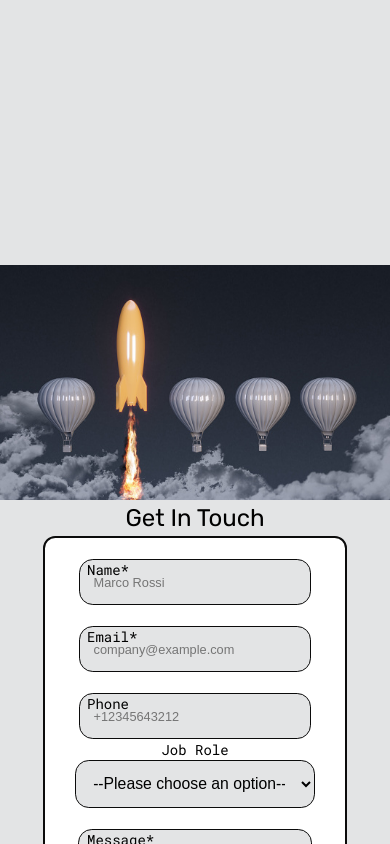
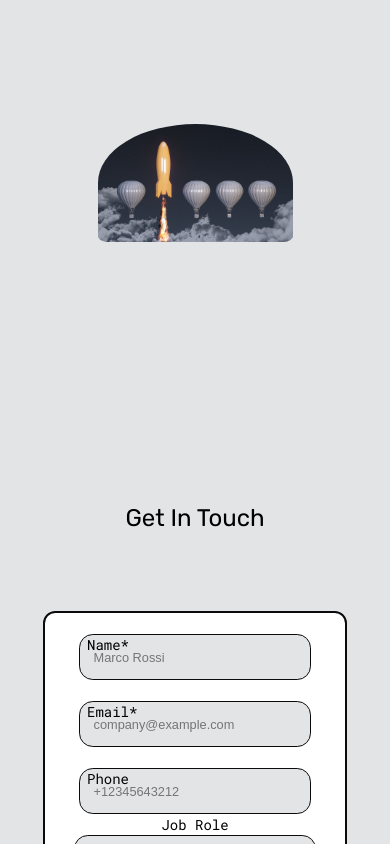
Before and after one commit to furawa/fullstack_dev_projects, a website: page portfolio/index.html in a window 390 px wide. Shown: the part 5380-6224 px from the top of the page. Drawn offline with Linux system fonts and the light colour scheme; a web font is replaced by a local one.

Commit message:
docs: 1st mobile version

```diff
--- a/portfolio/assets/css/style.css
+++ b/portfolio/assets/css/style.css
@@ -191,7 +191,7 @@ nav a:hover {
   margin-left: 3em;
 }
 .form__input {
-  max-width: 80%;
+  max-width: 90%;
   font-size: 1.125em;
   padding: 0.8333333333em;
   border-radius: 0.875em;
@@ -372,18 +372,30 @@ nav a:hover {
 
 .vision {
   display: Grid;
-  grid-template: 0.125fr 1fr/1fr;
+  grid-template: 0.125fr 0.5fr 0.5fr/1fr;
   height: 100vh;
 }
 .vision p {
   width: 80%;
   margin: 0 auto;
 }
+.vision img {
+  max-width: 50%;
+  margin: 0 auto;
+  display: block;
+  border-top-left-radius: 50%;
+  border-top-right-radius: 50%;
+  border-bottom-left-radius: 5%;
+  border-bottom-right-radius: 5%;
+}
 
 .contact {
   display: flex;
   flex-direction: column;
   align-items: center;
+}
+.contact h2 {
+  margin-bottom: 3.125em;
 }
 .contact__address {
   display: none;
```
